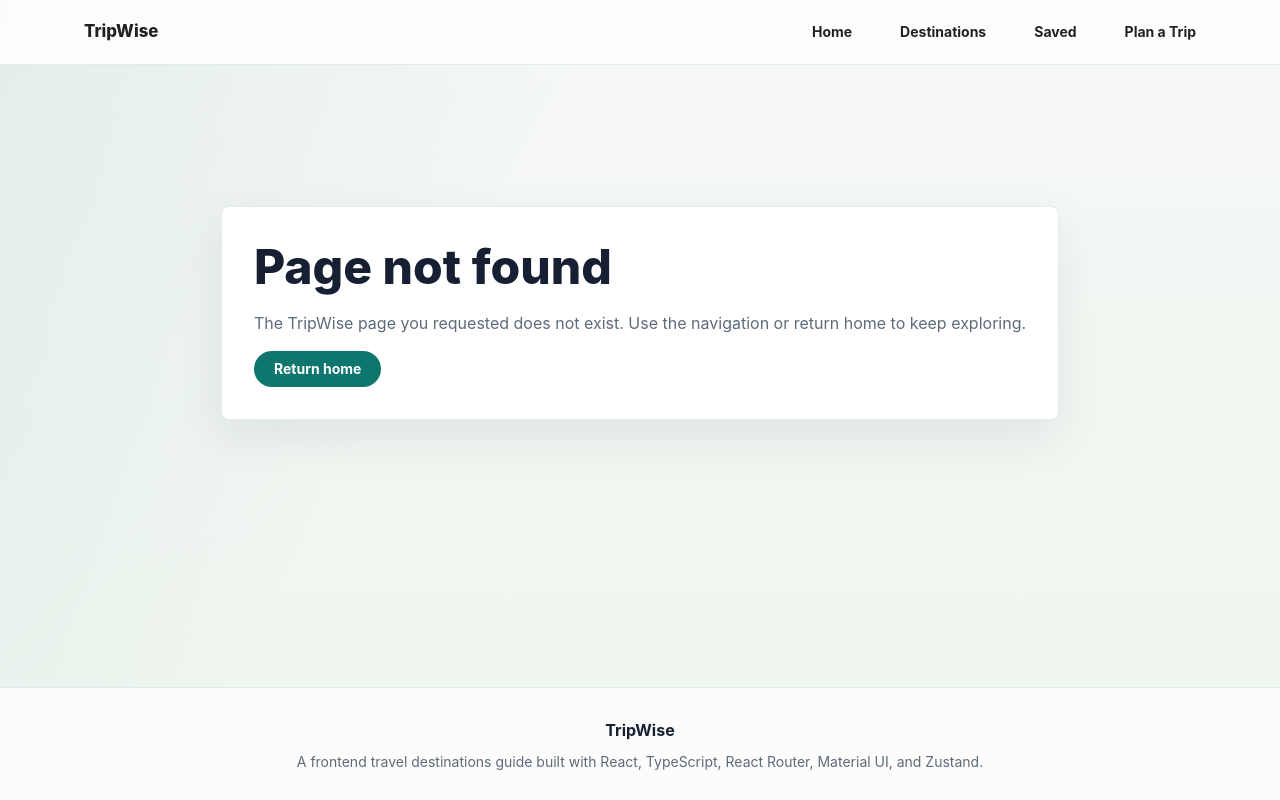
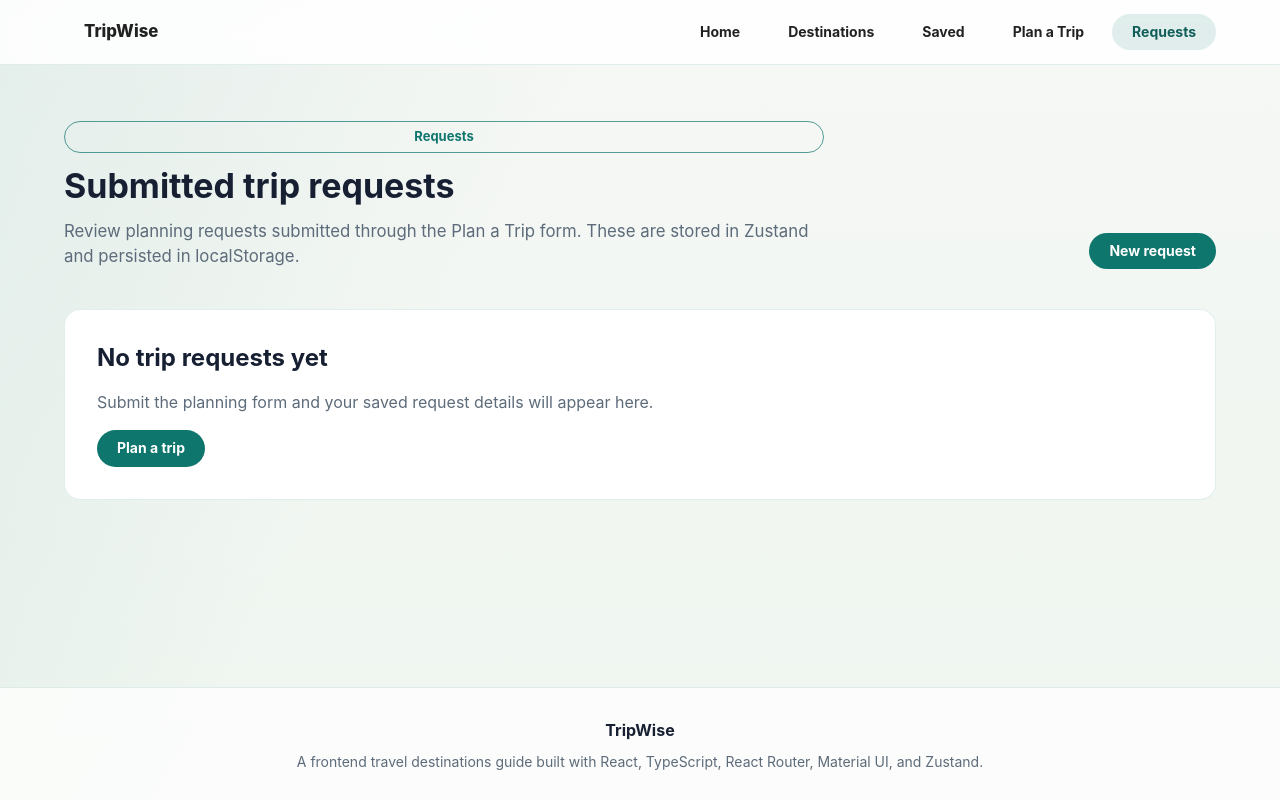
Before and after one commit to DenisB22/client-applications, a React (Vite) app: page /trip-requests in a window 1280 px wide. Built offline with nearby package versions, Linux system fonts and the light colour scheme.

Commit message:
Add trip requests overview page

```diff
--- a/src/app/AppRouter.tsx
+++ b/src/app/AppRouter.tsx
@@ -6,6 +6,7 @@ import HomePage from '../pages/HomePage';
 import NotFoundPage from '../pages/NotFoundPage';
 import PlanTripPage from '../pages/PlanTripPage';
 import SavedDestinationsPage from '../pages/SavedDestinationsPage';
+import TripRequestsPage from '../pages/TripRequestsPage';
 
 function AppRouter() {
   return (
@@ -17,6 +18,7 @@ function AppRouter() {
           <Route path="destinations/:id" element={<DestinationDetailsPage />} />
           <Route path="saved" element={<SavedDestinationsPage />} />
           <Route path="plan-trip" element={<PlanTripPage />} />
+          <Route path="trip-requests" element={<TripRequestsPage />} />
           <Route path="*" element={<NotFoundPage />} />
         </Route>
       </Routes>
--- a/src/components/AppLayout.tsx
+++ b/src/components/AppLayout.tsx
@@ -6,6 +6,7 @@ const navigationItems = [
   { label: 'Destinations', to: '/destinations' },
   { label: 'Saved', to: '/saved' },
   { label: 'Plan a Trip', to: '/plan-trip' },
+  { label: 'Requests', to: '/trip-requests' },
 ];
 
 function AppLayout() {
--- /dev/null
+++ b/src/pages/TripRequestsPage.tsx
@@ -0,0 +1,122 @@
+import { Box, Button, Card, CardContent, Chip, Grid, Stack, Typography } from '@mui/material';
+import { Link as RouterLink } from 'react-router-dom';
+import EmptyState from '../components/EmptyState';
+import PageContainer from '../components/PageContainer';
+import SectionHeader from '../components/SectionHeader';
+import { useTravelStore } from '../store/travelStore';
+import type { TripRequest } from '../types/tripRequest';
+
+function formatDateTime(value: string) {
+  return new Intl.DateTimeFormat(undefined, {
+    dateStyle: 'medium',
+    timeStyle: 'short',
+  }).format(new Date(value));
+}
+
+function TripRequestCard({ request }: { request: TripRequest }) {
+  return (
+    <Card sx={{ height: '100%' }}>
+      <CardContent sx={{ p: 3, '&:last-child': { pb: 3 } }}>
+        <Stack spacing={2.5}>
+          <Stack spacing={1}>
+            <Stack direction="row" spacing={1} flexWrap="wrap" useFlexGap>
+              <Chip label={request.budget} color="secondary" variant="outlined" size="small" />
+              <Chip label={request.travelStyle} color="primary" variant="outlined" size="small" />
+            </Stack>
+            <Box>
+              <Typography component="h2" variant="h5">
+                {request.preferredDestination}
+              </Typography>
+              <Typography color="text.secondary">
+                Submitted {formatDateTime(request.createdAt)}
+              </Typography>
+            </Box>
+          </Stack>
+
+          <Grid container spacing={2}>
+            <Grid item xs={12} sm={6}>
+              <Typography variant="body2" color="text.secondary">
+                Traveler
+              </Typography>
+              <Typography fontWeight={700}>{request.fullName}</Typography>
+            </Grid>
+            <Grid item xs={12} sm={6}>
+              <Typography variant="body2" color="text.secondary">
+                Email
+              </Typography>
+              <Typography fontWeight={700}>{request.email}</Typography>
+            </Grid>
+            <Grid item xs={12} sm={6}>
+              <Typography variant="body2" color="text.secondary">
+                Travel month
+              </Typography>
+              <Typography fontWeight={700}>{request.travelMonth}</Typography>
+            </Grid>
+            <Grid item xs={12} sm={6}>
+              <Typography variant="body2" color="text.secondary">
+                Travelers
+              </Typography>
+              <Typography fontWeight={700}>{request.travelers}</Typography>
+            </Grid>
+          </Grid>
+
+          {request.notes ? (
+            <Box
+              sx={{
+                bgcolor: 'rgba(15, 118, 110, 0.08)',
+                borderRadius: 2,
+                p: 2,
+              }}
+            >
+              <Typography variant="body2" color="text.secondary" gutterBottom>
+                Notes
+              </Typography>
+              <Typography>{request.notes}</Typography>
+            </Box>
+          ) : null}
+        </Stack>
+      </CardContent>
+    </Card>
+  );
+}
+
+function TripRequestsPage() {
+  const tripRequests = useTravelStore((state) => state.tripRequests);
+
+  return (
+    <PageContainer>
+      <SectionHeader
+        eyebrow="Requests"
+        title="Submitted trip requests"
+        description="Review planning requests submitted through the Plan a Trip form. These are stored in Zustand and persisted in localStorage."
+        action={
+          <Button component={RouterLink} to="/plan-trip" variant="contained">
+            New request
+          </Button>
+        }
+      />
+
+      {tripRequests.length === 0 ? (
+        <EmptyState
+          title="No trip requests yet"
+          message="Submit the planning form and your saved request details will appear here."
+          action={
+            <Button component={RouterLink} to="/plan-trip" variant="contained">
+              Plan a trip
+            </Button>
+          }
+        />
+      ) : (
+        <Grid container spacing={3}>
+          {tripRequests.map((request) => (
+            <Grid item xs={12} lg={6} key={request.id}>
+              <TripRequestCard request={request} />
+            </Grid>
+          ))}
+        </Grid>
+      )}
+    </PageContainer>
+  );
+}
+
+export default TripRequestsPage;
```
